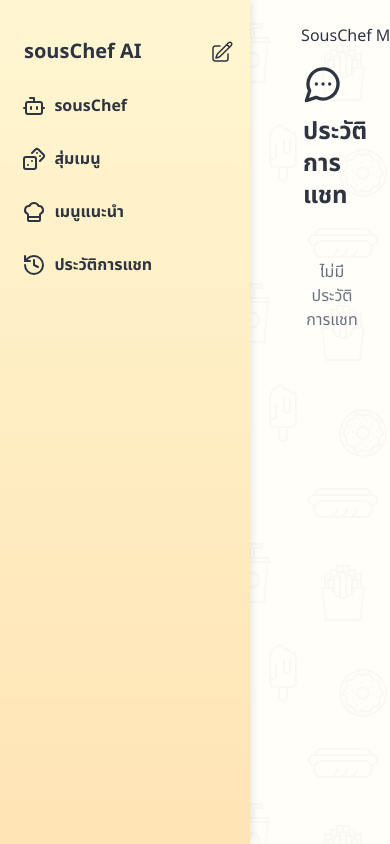
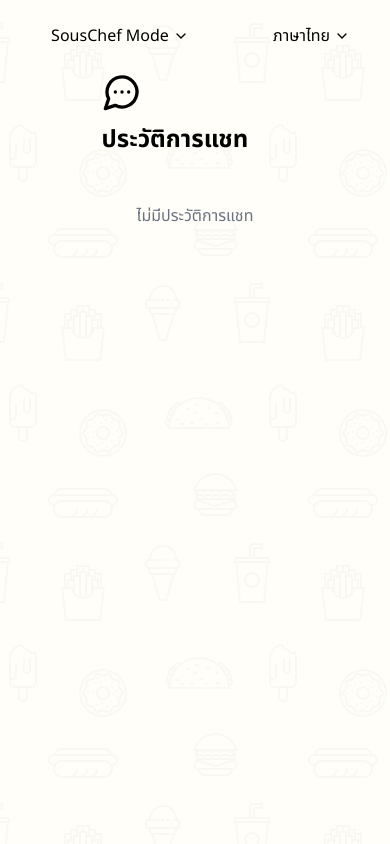
Before and after one commit to JirawatChn/souschef, a React (Vite) app: page /souschef/history in a window 390 px wide. Built offline with nearby package versions, Linux system fonts and the light colour scheme; what @radix-ui/themes would draw is missing.

Commit message:
update reponsive mobile

```diff
--- a/src/components/input.tsx
+++ b/src/components/input.tsx
@@ -25,7 +25,7 @@
   };
 
   return (
-    <div className="flex flex-col bg-white rounded-xl px-4 py-2 mt-[6rem] w-1/2 h-[100px] shadow-md border border-gray-200 justify-between">
+    <div className="flex flex-col bg-white rounded-xl px-2 sm:px-4 py-2 mt-8 sm:mt-[6rem] w-full sm:w-1/2 h-[90px] sm:h-[100px] shadow-md border border-gray-200 justify-between">
       <input
         ref={inputRef}
         type="text"
--- a/src/components/mainLayout.tsx
+++ b/src/components/mainLayout.tsx
@@ -2,22 +2,21 @@
 import { Sidebar } from "./sidebar";
 
 export const MainLayout = ({ children }: { children: React.ReactNode }) => {
-
   return (
-    <div>
-      <Sidebar />
-      <div
-        style={{
-          marginLeft: "250px",
-          paddingLeft: "1.5rem",
-          paddingTop: "1rem",
-        }}
-        className="text-primary"
-      >
-          <div className="fixed top-0 left-[250px] w-[calc(100%-250px)] z-50 ">
-            <Header />
-          </div>
-        <div className="mt-[3rem] ">{children}</div>
+    <div className="flex flex-col min-h-screen">
+      {/* Sidebar: ซ่อนบน mobile, แสดงบน desktop */}
+      <div className="hidden md:block fixed top-0 left-0 h-full z-40">
+        <Sidebar />
+      </div>
+      <div className="flex-1 md:ml-[250px]">
+        {/* Header: fixed บน desktop, static บน mobile */}
+        <div className="w-full z-50 md:fixed md:top-0 md:left-[250px] md:w-[calc(100%-250px)]">
+          <Header />
+        </div>
+        {/* Content: margin top เฉพาะ desktop */}
+        <div className="lg:mt-[3rem] md:pl-[1.5rem] md:pt-[1rem] pt-[1rem] px-2">
+          {children}
+        </div>
       </div>
     </div>
   );
--- a/src/pages/detail.tsx
+++ b/src/pages/detail.tsx
@@ -178,8 +178,8 @@
 
   return (
     <MainLayout>
-      <div className="flex justify-center space-y-4 overflow-y-auto h-[calc(100vh-200px)] pr-4">
-        <div className="w-1/2 relative">
+      <div className="flex justify-center space-y-4 overflow-y-auto h-[calc(100vh-200px)] pr-0 md:pr-4 w-full">
+        <div className="w-full md:w-1/2 relative px-2">
           <div className="flex flex-col space-y-4">
             {chatHistory.messages.map((msg, index) => (
               <React.Fragment key={index}>
@@ -199,13 +199,11 @@
                 <LuLoaderCircle className="animate-spin" /> {t("loading")}
               </div>
             )}
-
             <div ref={bottomRef} />
           </div>
         </div>
       </div>
-
-      <div className="fixed bottom-0 left-0 w-full px-4 mb-6 flex justify-center z-50 pl-[250px] ">
+      <div className="fixed bottom-0 left-0 w-full px-2 md:px-4 mb-4 flex justify-center z-50 md:pl-[250px] ">
           <InputText
             inputRef={inputRef}
             handleSubmit={handleSubmit}
--- a/src/pages/history.tsx
+++ b/src/pages/history.tsx
@@ -40,13 +40,13 @@
 
   return (
     <MainLayout>
-      <div className="flex flex-col justify-center items-center mx-auto my-[3rem]">
+      <div className="flex flex-col justify-center items-center mx-auto lg:my-[3rem]">
         <div className="flex flex-col justify-start w-1/2">
           <LuMessageCircleMore className="w-10 h-10" />
           <p className="mt-3 bold text-2xl">{t("history")}</p>
         </div>
 
-        <div className="w-1/2 mt-4 divide-y divide-gray-200 max-h-[600px] overflow-y-auto">
+        <div className="w-full sm:w-1/2 mt-4 divide-y divide-gray-200 max-h-[600px] overflow-y-auto">
           {visibleHistory.length === 0 ? (
             <p className="text-center text-gray-500 py-8">{t("no_history")}</p>
           ) : (
@@ -64,20 +64,20 @@
                 : "";
 
               return (
-                <div key={item.id} className="relative group">
+                <div key={item.id} className="relative group w-full">
                   <Link
                     to={`/detail/${item.id}`}
-                    className="h-[80px] px-4 py-2 flex flex-col justify-center gap-1 hover:bg-gray-100 rounded-md transition duration-200"
+                    className="min-h-[70px] sm:h-[80px] px-2 sm:px-4 py-2 flex flex-col justify-center gap-1 hover:bg-gray-100 rounded-md transition duration-200 w-full"
                   >
                     <div className="flex items-start justify-between h-full">
-                      <div className="flex gap-x-3 h-full">
+                      <div className="flex gap-x-2 sm:gap-x-3 h-full">
                         <LuMessagesSquare className="w-5 h-5 flex-shrink-0 self-center text-gray-400" />
-                        <div className="flex flex-col justify-center">
-                          <p className="font-semibold line-clamp-1 break-words">
+                        <div className="flex flex-col justify-center w-full">
+                          <p className="font-semibold line-clamp-1 break-words text-sm sm:text-base">
                             {item.display}
                           </p>
                           {preview && (
-                            <div className="text-sm text-gray-500 line-clamp-1 break-words w-[95%]">
+                            <div className="text-xs sm:text-sm text-gray-500 line-clamp-1 break-words w-full">
                               {preview}
                             </div>
                           )}
@@ -90,7 +90,7 @@
                         e.stopPropagation();
                         removeHistory(item.id);
                       }}
-                      className="absolute right-4 top-1/2 -translate-y-1/2 opacity-0 group-hover:opacity-100 text-rose-500 text-sm hover:underline transition cursor-pointer"
+                      className="absolute right-2 sm:right-4 top-1/2 -translate-y-1/2 opacity-0 group-hover:opacity-100 text-rose-500 text-xs sm:text-sm hover:underline transition cursor-pointer"
                     >
                       {t("delete")}
                     </button>
--- a/src/pages/home.tsx
+++ b/src/pages/home.tsx
@@ -49,7 +49,7 @@
 
   return (
     <MainLayout>
-      <div className="flex flex-col justify-center items-center mx-auto my-[3rem]">
+      <div className="flex flex-col justify-center items-center mx-auto lg:my-[3rem] ">
         <img
           src={souschefLogo}
           alt="logo"
```
Also changed, not shown: 1 other file (tests, documents, lock files or other folders). Lines whose indentation alone changed are shown as unchanged.
